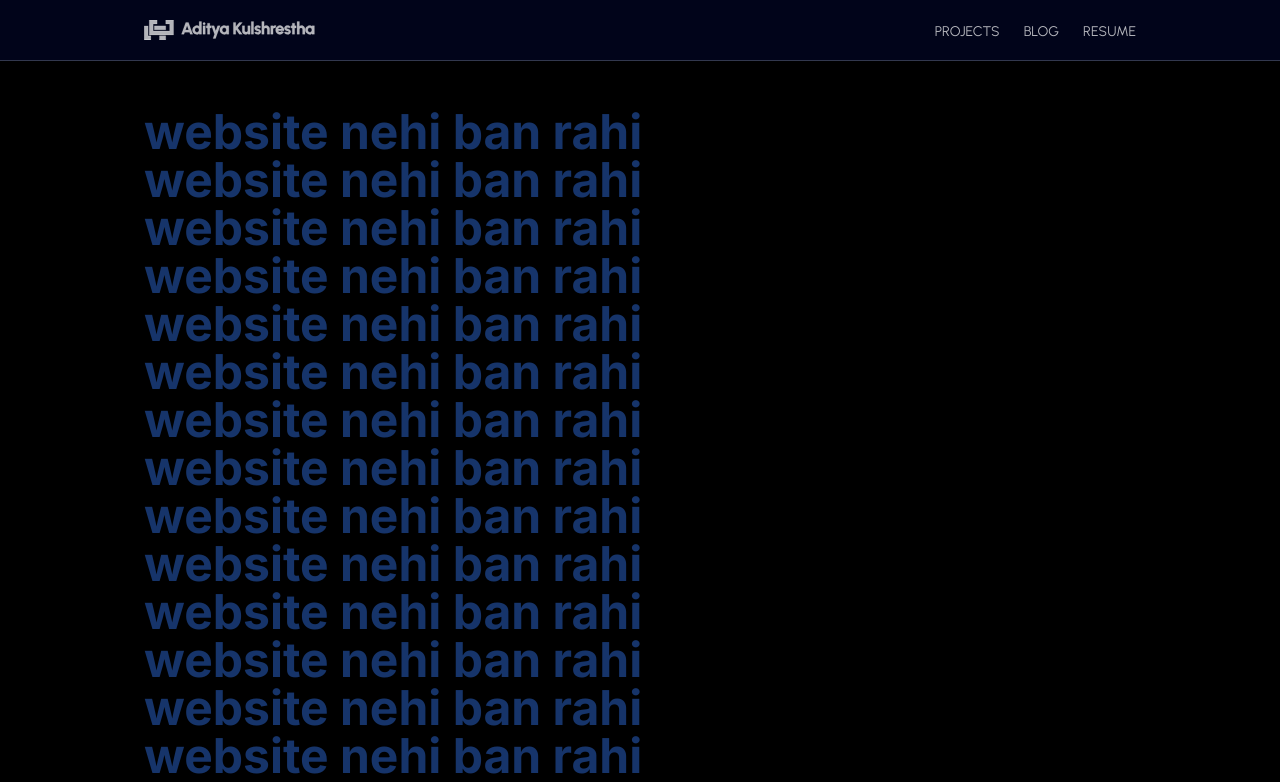
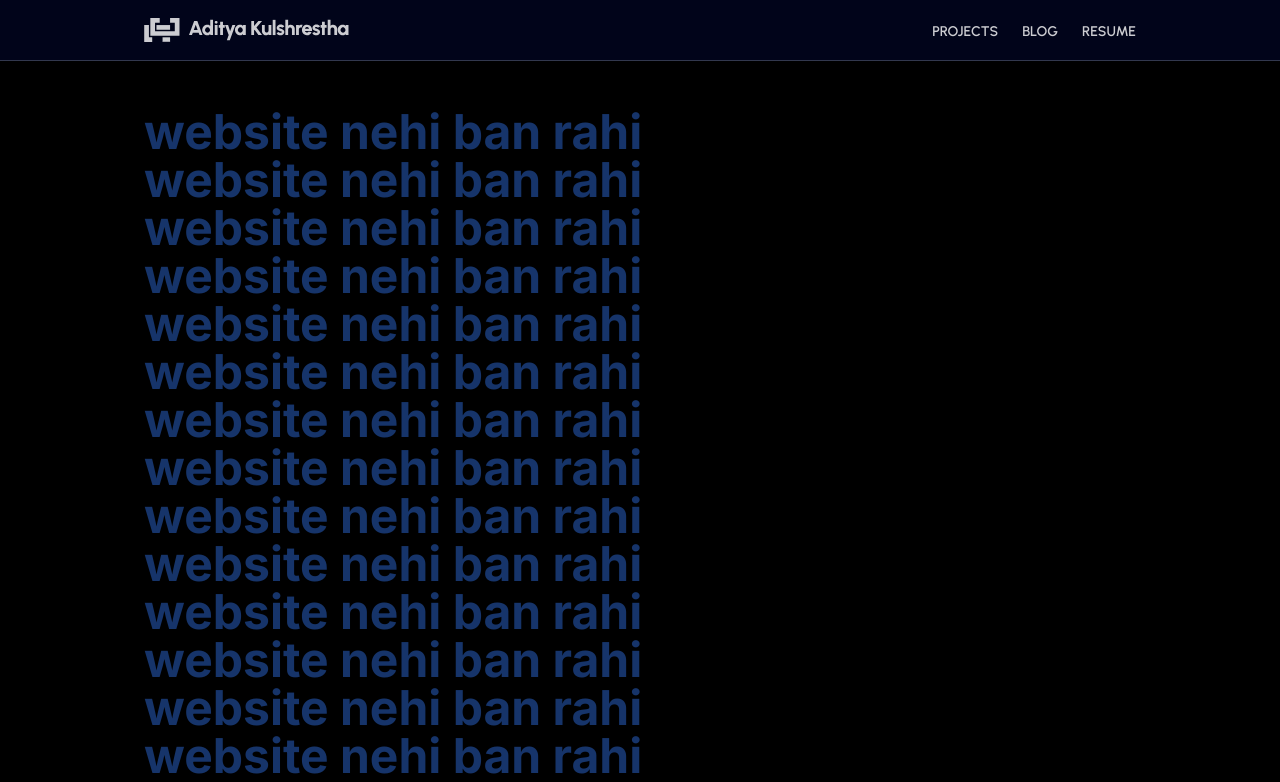
Before and after one commit to adikul358/adikul.dev, a Next.js app: page / in a window 1280 px wide. Shown: the top 782 px of the page. Built offline with nearby package versions, Linux system fonts and the light colour scheme.

Commit message:
Logo and Design Fixes

```diff
--- a/src/app/globals.css
+++ b/src/app/globals.css
@@ -9,13 +9,13 @@
 }
 
 nav .nav-link {
-	@apply text-sm font-display text-white/70 hover:text-white/95 cursor-pointer transition-colors ease-out duration-200 uppercase;
+	@apply max-sm:w-full w-max text-sm font-semibold font-display text-white/80 hover:text-white/95 cursor-pointer transition-colors ease-out duration-200 uppercase;
+}
+
+footer .sitemap-link {
+	@apply font-medium font-display text-white/80 hover:text-white/95 cursor-pointer transition-colors ease-out duration-200;
 }
 
 footer .social-link {
 	@apply flex flex-row items-center text-sm font-light text-white/80 hover:text-white/95 cursor-pointer transition-colors ease-out duration-200;
 }
-
-footer .sitemap-link {
-	@apply  font-display text-white/80 hover:text-white/95 cursor-pointer transition-colors ease-out duration-200;
-}
--- a/src/app/output.css
+++ b/src/app/output.css
@@ -553,8 +553,8 @@ video {
   margin-bottom: 3rem;
 }
 
-.mb-2{
-  margin-bottom: 0.5rem;
+.mb-3{
+  margin-bottom: 0.75rem;
 }
 
 .mt-24{
@@ -569,20 +569,16 @@ video {
   margin-top: auto;
 }
 
-.mb-4{
-  margin-bottom: 1rem;
-}
-
-.mb-3{
-  margin-bottom: 0.75rem;
-}
-
 .flex{
   display: flex;
 }
 
 .grid{
   display: grid;
+}
+
+.h-\[1em\]{
+  height: 1em;
 }
 
 .h-\[36px\]{
@@ -595,14 +591,6 @@ video {
 
 .h-\[60px\]{
   height: 60px;
-}
-
-.h-1{
-  height: 0.25rem;
-}
-
-.h-\[1em\]{
-  height: 1em;
 }
 
 .min-h-screen{
@@ -644,10 +632,6 @@ video {
 
 .flex-col{
   flex-direction: column;
-}
-
-.items-end{
-  align-items: flex-end;
 }
 
 .items-center{
@@ -692,13 +676,13 @@ video {
   background-color: rgb(0 0 0 / var(--tw-bg-opacity));
 }
 
-.bg-primary-700\/80{
-  background-color: rgb(3 14 54 / 0.8);
-}
-
 .bg-primary-800{
   --tw-bg-opacity: 1;
   background-color: rgb(2 5 33 / var(--tw-bg-opacity));
+}
+
+.bg-primary-800\/80{
+  background-color: rgb(2 5 33 / 0.8);
 }
 
 .bg-white\/20{
@@ -709,16 +693,8 @@ video {
   background-color: rgb(255 255 255 / 0.8);
 }
 
-.bg-primary-800\/80{
-  background-color: rgb(2 5 33 / 0.8);
-}
-
 .fill-current{
   fill: currentColor;
-}
-
-.stroke-current{
-  stroke: currentColor;
 }
 
 .py-12{
@@ -757,16 +733,6 @@ video {
   line-height: 1.25rem;
 }
 
-.text-xl{
-  font-size: 1.25rem;
-  line-height: 1.75rem;
-}
-
-.text-4xl{
-  font-size: 2.25rem;
-  line-height: 2.5rem;
-}
-
 .font-bold{
   font-weight: 700;
 }
@@ -787,14 +753,6 @@ video {
 
 .text-white\/80{
   color: rgb(255 255 255 / 0.8);
-}
-
-.text-inherit{
-  color: inherit;
-}
-
-.text-white\/70{
-  color: rgb(255 255 255 / 0.7);
 }
 
 .underline{
@@ -827,12 +785,15 @@ video {
 }
 
 nav .nav-link{
+  width: -moz-max-content;
+  width: max-content;
   cursor: pointer;
   font-family: Urbanist, system-ui, sans-serif;
   font-size: 0.875rem;
   line-height: 1.25rem;
+  font-weight: 600;
   text-transform: uppercase;
-  color: rgb(255 255 255 / 0.7);
+  color: rgb(255 255 255 / 0.8);
   transition-property: color, background-color, border-color, text-decoration-color, fill, stroke;
   transition-timing-function: cubic-bezier(0.4, 0, 0.2, 1);
   transition-duration: 200ms;
@@ -840,6 +801,27 @@ nav .nav-link{
 }
 
 nav .nav-link:hover{
+  color: rgb(255 255 255 / 0.95);
+}
+
+@media not all and (min-width: 640px){
+  nav .nav-link{
+    width: 100%;
+  }
+}
+
+footer .sitemap-link{
+  cursor: pointer;
+  font-family: Urbanist, system-ui, sans-serif;
+  font-weight: 500;
+  color: rgb(255 255 255 / 0.8);
+  transition-property: color, background-color, border-color, text-decoration-color, fill, stroke;
+  transition-timing-function: cubic-bezier(0.4, 0, 0.2, 1);
+  transition-duration: 200ms;
+  transition-timing-function: cubic-bezier(0, 0, 0.2, 1);
+}
+
+footer .sitemap-link:hover{
   color: rgb(255 255 255 / 0.95);
 }
 
@@ -859,20 +841,6 @@ footer .social-link{
 }
 
 footer .social-link:hover{
-  color: rgb(255 255 255 / 0.95);
-}
-
-footer .sitemap-link{
-  cursor: pointer;
-  font-family: Urbanist, system-ui, sans-serif;
-  color: rgb(255 255 255 / 0.8);
-  transition-property: color, background-color, border-color, text-decoration-color, fill, stroke;
-  transition-timing-function: cubic-bezier(0.4, 0, 0.2, 1);
-  transition-duration: 200ms;
-  transition-timing-function: cubic-bezier(0, 0, 0.2, 1);
-}
-
-footer .sitemap-link:hover{
   color: rgb(255 255 255 / 0.95);
 }
 
@@ -897,26 +865,8 @@ footer .sitemap-link:hover{
     padding-right: 6rem;
   }
 
-  .max-lg\:pr-12{
-    padding-right: 3rem;
-  }
-
-  .max-lg\:pr-16{
-    padding-right: 4rem;
-  }
-
-  .max-lg\:pr-8{
-    padding-right: 2rem;
-  }
-
   .max-lg\:pr-6{
     padding-right: 1.5rem;
-  }
-}
-
-@media not all and (min-width: 768px){
-  .max-md\:pr-12{
-    padding-right: 3rem;
   }
 }
 
@@ -955,11 +905,6 @@ footer .sitemap-link:hover{
   .sm\:justify-between{
     justify-content: space-between;
   }
-
-  .sm\:text-4xl{
-    font-size: 2.25rem;
-    line-height: 2.5rem;
-  }
 }
 
 @media (min-width: 1024px){
--- a/src/components/AKLogo.tsx
+++ b/src/components/AKLogo.tsx
@@ -2,7 +2,7 @@ import React from 'react'
 
 function AKLogo() {
 	return (
-		<svg viewBox="0 0 134 90" xmlns="http://www.w3.org/2000/svg" className="fill-current stroke-current h-[1em]">
+		<svg viewBox="0 0 134 90" xmlns="http://www.w3.org/2000/svg" className="fill-current h-[1em]">
 			<path d="M59.0036 0H23.7244V67.0304H133.09V0H97.8108V17.6396H115.45V49.3908H41.364V17.6396H59.0036V0Z"/>
 			<path d="M30.7803 70.5583H20.1965V70.5965H30.7803V70.5583Z"/>
 			<path d="M30.7803 72.3604H18.4326V26.4975H0.792969V90H30.7803V88.2361H2.55693V88.1979H30.7803V72.3604Z"/>
--- a/src/components/AKLogotype.tsx
+++ b/src/components/AKLogotype.tsx
@@ -2,7 +2,7 @@ import React from 'react'
 
 function AKLogotype() {
 	return (
-		<svg viewBox="0 0 599 76" xmlns="http://www.w3.org/2000/svg" className="fill-current stroke-current h-[1em]">
+		<svg viewBox="0 0 599 76" xmlns="http://www.w3.org/2000/svg" className="fill-current h-[1em]">
 			<path d="M20.0533 3.80994H31.9818L51.2802 56.9945H40.1494L36.9584 48.1811H15.0767L11.8856 56.9945H0.754883L20.0533 3.80994ZM18.9136 37.6961H33.1215L25.9796 18.2078L18.9136 37.6961Z" />
 			<path d="M80.3655 0.0110474H90.8504V56.9945H80.3655V52.9677C79.2005 54.4366 77.7569 55.6396 76.0348 56.5766C74.3126 57.5137 72.3498 57.9822 70.1465 57.9822C67.3859 57.9822 64.8027 57.463 62.3967 56.4247C59.9908 55.3863 57.8634 53.9554 56.0146 52.1319C54.1911 50.2831 52.7602 48.1557 51.7218 45.7498C50.6835 43.3438 50.1643 40.7605 50.1643 38C50.1643 35.2395 50.6835 32.6562 51.7218 30.2503C52.7602 27.8443 54.1911 25.7296 56.0146 23.9061C57.8634 22.0573 59.9908 20.6137 62.3967 19.5754C64.8027 18.537 67.3859 18.0178 70.1465 18.0178C72.3498 18.0178 74.3126 18.4863 76.0348 19.4234C77.7569 20.3351 79.2005 21.5381 80.3655 23.0324V0.0110474ZM70.2984 47.9151C72.0206 47.9151 73.5781 47.4719 74.9711 46.5855C76.364 45.6991 77.4657 44.5088 78.2761 43.0146C79.0865 41.495 79.4918 39.8235 79.4918 38C79.4918 36.1512 79.0865 34.4797 78.2761 32.9855C77.4657 31.4912 76.364 30.3009 74.9711 29.4145C73.5781 28.5281 72.0206 28.0849 70.2984 28.0849C68.5509 28.0849 66.9681 28.5281 65.5498 29.4145C64.1316 30.3009 63.0045 31.5039 62.1688 33.0235C61.333 34.5177 60.9151 36.1765 60.9151 38C60.9151 39.8235 61.333 41.495 62.1688 43.0146C63.0299 44.5088 64.1695 45.6991 65.5878 46.5855C67.006 47.4719 68.5763 47.9151 70.2984 47.9151Z" />
 			<path d="M97.3448 19.0055H107.83V56.9945H97.3448V19.0055ZM102.663 14.6368C101.144 14.6368 99.8647 14.1303 98.8264 13.1172C97.788 12.1042 97.2688 10.8506 97.2688 9.35633C97.2688 7.8621 97.788 6.60847 98.8264 5.59543C99.8647 4.58239 101.131 4.07587 102.625 4.07587C104.119 4.07587 105.373 4.58239 106.386 5.59543C107.425 6.60847 107.944 7.8621 107.944 9.35633C107.944 10.8506 107.437 12.1042 106.424 13.1172C105.436 14.1303 104.183 14.6368 102.663 14.6368Z" />
--- a/src/components/AKNavLogo.tsx
+++ b/src/components/AKNavLogo.tsx
@@ -2,7 +2,7 @@ import React from 'react'
 
 function AKNavLogo() {
 	return (
-		<svg viewBox="0 0 768 90" xmlns="http://www.w3.org/2000/svg" className="fill-current stroke-current h-[1em]">
+		<svg viewBox="0 0 768 90" xmlns="http://www.w3.org/2000/svg" className="fill-current h-[1em]">
 			<path d="M59.0036 0H23.7244V67.0304H133.09V0H97.8108V17.6396H115.45V49.3908H41.364V17.6396H59.0036V0Z" />
 			<path d="M30.7803 70.5583H20.1965V70.5965H30.7803V70.5583Z" />
 			<path d="M30.7803 72.3604H18.4326V26.4975H0.792969V90H30.7803V88.2361H2.55693V88.1979H30.7803V72.3604Z" />
--- a/src/components/Footer.tsx
+++ b/src/components/Footer.tsx
@@ -2,6 +2,7 @@ import React from 'react'
 import { FaGlobe, FaEnvelope, FaPhone, FaLinkedin, FaGithub } from "react-icons/fa"
 import Link from "next/link"
 import AKLogo from './AKLogo'
+import AKLogotype from './AKLogotype'
 
 function SitemapLink(
 	{label, link}: {label: string, link?: string}
@@ -39,11 +40,13 @@ function Footer() {
 				<div className="flex flex-row justify-between mb-12 text-white/80">
 					<div className="flex flex-col">
 						<span className="text-2xl mb-3 font-semibold font-display">
-							Aditya Kulshrestha
+							<AKLogotype />
 						</span>
 						<div className="w-[60px] h-[4px] bg-white/80"></div>
 					</div>
-					<span className="text-5xl max-sm:text-4xl max-lg:pr-6 max-sm:pr-0"><AKLogo /></span>
+					<span className="text-5xl max-sm:text-4xl max-lg:pr-6 max-sm:pr-0">
+						<AKLogo />
+					</span>
 
 				</div>
 
@@ -63,7 +66,7 @@ function Footer() {
 						<div className="flex flex-col gap-y-3 text-white/80 text-sm ">
 							<SocialLink label="+91 78408 69129" link="tel:+917840869129" icon={<FaPhone className="scale-x-[-1]" />} />
 							<SocialLink label="hello@adikul.dev" link="mailto:hello@adikul.dev" icon={<FaEnvelope />} />
-							<SocialLink label="adikul.dev" link="https://adikul.dev" icon={<FaGlobe />} />
+							{/* <SocialLink label="adikul.dev" link="https://adikul.dev" icon={<FaGlobe />} /> */}
 						</div>
 						<div className="flex flex-col gap-y-3 text-white/80 text-sm ">
 							<SocialLink label="/in/adikul358" link="https://linkedin.com/in/adikul358" icon={<FaLinkedin />} newTab />
--- a/src/components/Navbar.tsx
+++ b/src/components/Navbar.tsx
@@ -25,7 +25,7 @@ function Navbar() {
 			<div className="flex flex-row items-center justify-between h-[60px] page-width">
 				{/* Logotype */}
 				<Link href="/">
-					<span className="text-xl text-white/70 hover:text-white/95 cursor-pointer transition-colors ease-out duration-250">
+					<span className="text-2xl text-white/80 hover:text-white/95 cursor-pointer transition-colors ease-out duration-250">
 						<AKNavLogo />
 					</span>
 				</Link>
```
